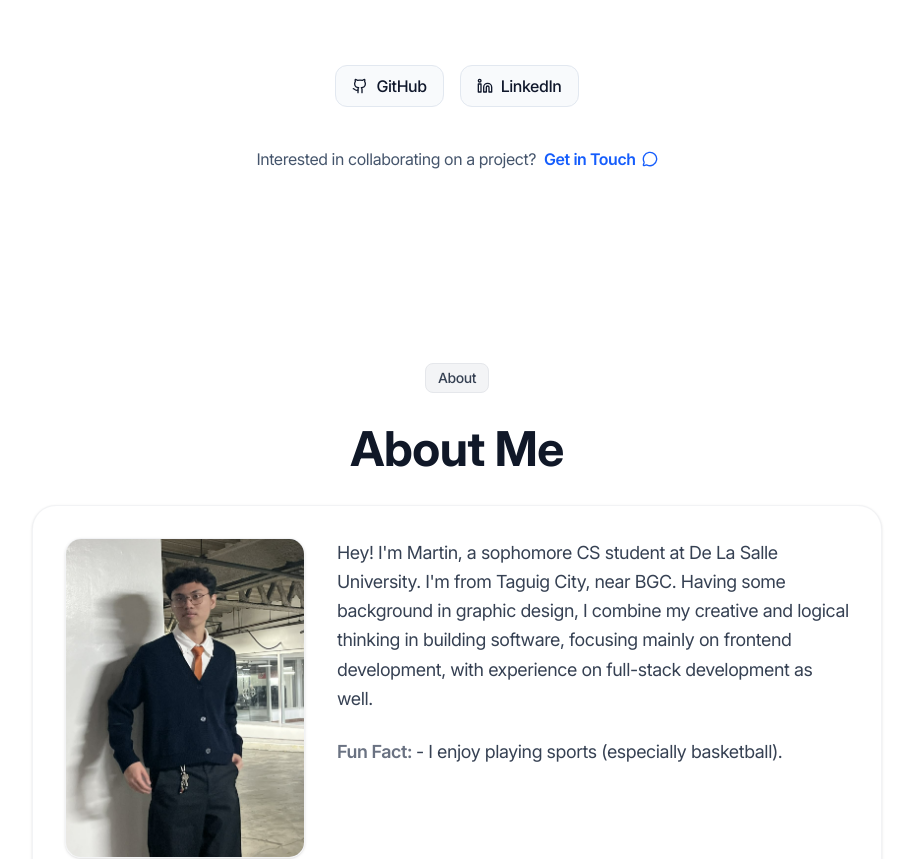
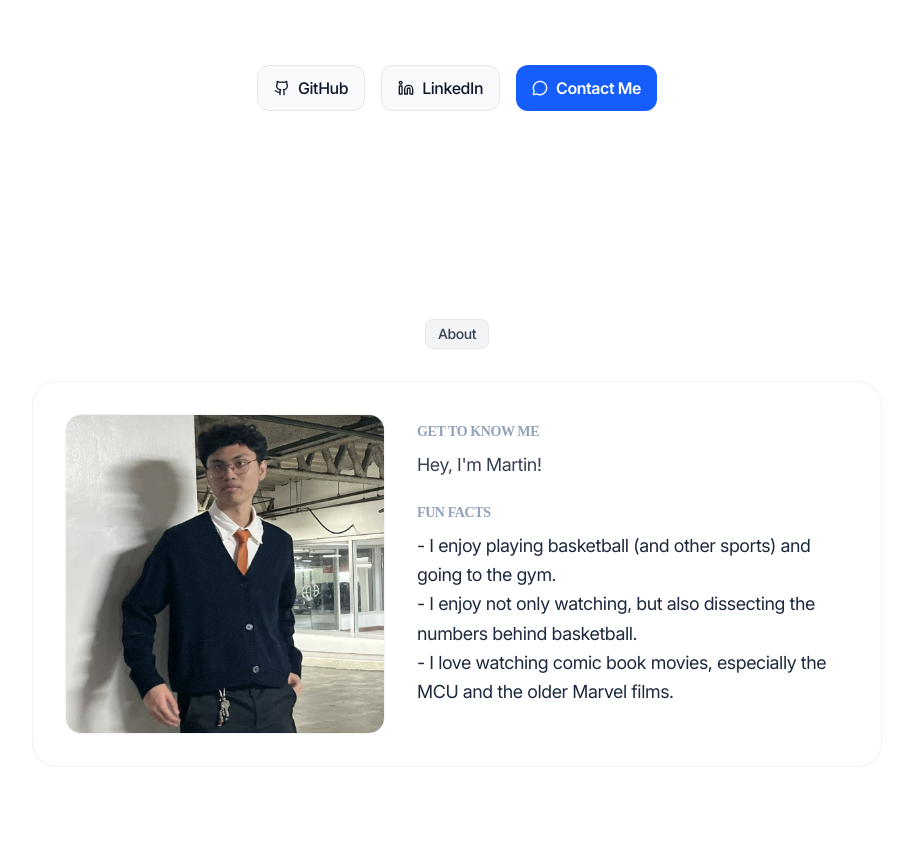
Before and after one commit to martinmnlx/portfolio, a React (Vite) app: page / in a window 1280 px wide. Shown: the part 428-1287 px from the top of the page, without its empty margins (183-1096 px from the left). Built offline with nearby package versions, Linux system fonts and the light colour scheme; a web font is replaced by a local one.

Commit message:
improved hero section CTAs

```diff
--- a/src/components/main/AboutSection.jsx
+++ b/src/components/main/AboutSection.jsx
@@ -1,35 +1,35 @@
+import selfImage from '../../assets/images/self.jpg';
+
 function AboutSection({ id }) {
   return (
     <>
-      <section id={id} className="w-full flex flex-col items-center pt-32 md:pt-[12rem] px-[1rem] md:px-[2rem]">
-        <div className='flex justify-center mb-[2rem]'>
-          <span className='inline-block px-3 py-1 bg-gray-100 text-gray-700 text-sm font-medium rounded-[0.5rem] border border-gray-200 font-body'>
+      <section id={id} className="w-full flex flex-col items-center pt-32 md:pt-[12rem] md:px-[2rem]">
+        <div className='flex justify-center mb-8'>
+          <span className='inline-block px-3 py-1 bg-gray-100 text-gray-700 text-sm font-medium rounded-lg border border-gray-200 font-body'>
             About
           </span>
         </div>
-        <h1 className="font-body text-3xl md:text-5xl font-bold text-gray-900 mb-[2rem] text-center">
-          About Me
-        </h1>
-        <div className="w-full max-w-[850px] flex flex-col md:flex-row gap-[2rem] p-[1.5rem] md:p-[2rem] shadow-sm border border-gray-200/50 rounded-[1.5rem] bg-white">
+        <div className="w-full max-w-[850px] flex flex-col md:flex-row gap-8 p-[1.5rem] md:p-[2rem] border border-gray-200/50 rounded-3xl bg-white">
           <div>
             <img
-              src="../src/assets/images/self.jpg"
-              className="w-full h-45 md:w-60 md:h-80 rounded-2xl shadow-sm border border-gray-200/50 mx-auto md:mx-0">
+              src={selfImage}
+              className="w-60 h-60 md:w-80 md:h-80 rounded-2xl border border-gray-200/50 mx-auto md:mx-0">
             </img>
           </div>
           <div className="flex-1">
-            <p className="font-body text-base md:text-lg text-gray-700 leading-relaxed">
-              Hey!
-              I'm Martin, a sophomore CS student at De La Salle University.
-              I'm from Taguig City, near BGC.
-              Having some background in graphic design, I combine my creative and logical thinking in building software,
-              focusing mainly on frontend development, with experience on full-stack development as well.
+            <h2 className="font-mono text-sm md:text-md font-bold text-slate-400 mt-2">
+              GET TO KNOW ME
+            </h2>
+            <p className="font-body text-base md:text-lg text-gray-700 leading-relaxed mt-2">
+              Hey, I'm Martin!
             </p>
-            <p className="font-body text-base md:text-lg text-gray-700 mt-[1.5rem] leading-relaxed">
-              <span className="text-gray-500 font-semibold mr-1">
-                Fun Fact:
-              </span>
-              - I enjoy playing sports (especially basketball).
+            <h2 className="font-mono text-sm md:text-md font-bold text-slate-400 mt-6">
+              FUN FACTS
+            </h2>
+            <p className="font-body text-base md:text-lg text-slate-800 leading-relaxed mt-2">
+              - I enjoy playing basketball (and other sports) and going to the gym.<br />
+              - I enjoy not only watching, but also dissecting the numbers behind basketball.<br />
+              - I love watching comic book movies, especially the MCU and the older Marvel films.<br />
             </p>
           </div>
         </div>
--- a/src/components/main/HeroSection.jsx
+++ b/src/components/main/HeroSection.jsx
@@ -48,7 +48,7 @@ function HeroSection({ id }) {
         variants={staggerContainer}
         initial="initial"
         animate="animate"
-        className='flex flex-row gap-3 md:gap-4 flex-wrap justify-center mb-10'
+        className='grid grid-cols-2 md:flex md:flex-row gap-x-3 gap-y-4 md:gap-4 justify-center mb-4 w-67 max-w-md md:max-w-none px-4 md:px-0 mx-auto'
       >
         {links.map((link) => {
           const { Icon } = link;
@@ -61,31 +61,33 @@ function HeroSection({ id }) {
               href={link.url}
               target="_blank"
               rel="noreferrer"
-              className='flex items-center gap-2 px-4 py-2 bg-slate-50 text-slate-900 font-body font-medium rounded-xl border border-slate-200 hover:bg-slate-100 transition-all duration-200 whitespace-nowrap'
+              className='flex items-center justify-center gap-2 px-4 py-2.5 bg-slate-50 text-slate-900 font-body font-medium rounded-xl border border-slate-200 hover:bg-slate-100 transition-all duration-200 whitespace-nowrap'
             >
               <Icon size={16} strokeWidth={2} />
               <span className='text-sm md:text-base'>{link.label}</span>
             </motion.a>
           );
         })}
+
+        {/* The "Primary CTA" Button */}
+        <motion.a
+          key="contact"
+          variants={fadeInUp}
+          whileHover={{ scale: 1.02 }}
+          whileTap={{ scale: 0.98 }}
+          href='#contact'
+          className='
+            flex items-center justify-center gap-2 px-4 py-2.5
+            bg-blue-600 text-white font-body font-semibold rounded-xl
+            hover:bg-blue-700 transition-all duration-200 whitespace-nowrap
+
+            col-span-2 md:col-span-1 md:w-auto
+          '
+        >
+          <MessageCircle size={16} strokeWidth={2} />
+          <span className='text-sm md:text-base'>Contact Me</span>
+        </motion.a>
       </motion.div>
-
-      {/* 4. Professional CTA */}
-      <motion.div
-        initial={{ opacity: 0 }}
-        animate={{ opacity: 1 }}
-        transition={{ duration: 1, delay: 0.8 }}
-        className='group flex flex-col md:flex-row items-center gap-2 font-body text-sm md:text-base text-slate-600'
-      >
-        <p>Interested in collaborating on a project?</p>
-        <a
-          href="#contact"
-          className='flex items-center gap-1.5 text-blue-600 font-semibold hover:gap-3 transition-all duration-300'
-        >
-          Get in Touch <MessageCircle size={16} />
-        </a>
-      </motion.div>
-
     </section>
   );
 }
--- a/src/pages/MainPage.jsx
+++ b/src/pages/MainPage.jsx
@@ -10,7 +10,7 @@ import Footer from "../components/Footer";
 function MainPage() {
   return (
     <>
-      <div className='flex flex-col items-center px-4'>
+      <div className='flex flex-col items-center px-8'>
         <NavBar />
 
         <HeroSection id="hero"/>
```
Also changed, not shown: src/assets/images/github.png (deleted), src/assets/images/self.jpg.
